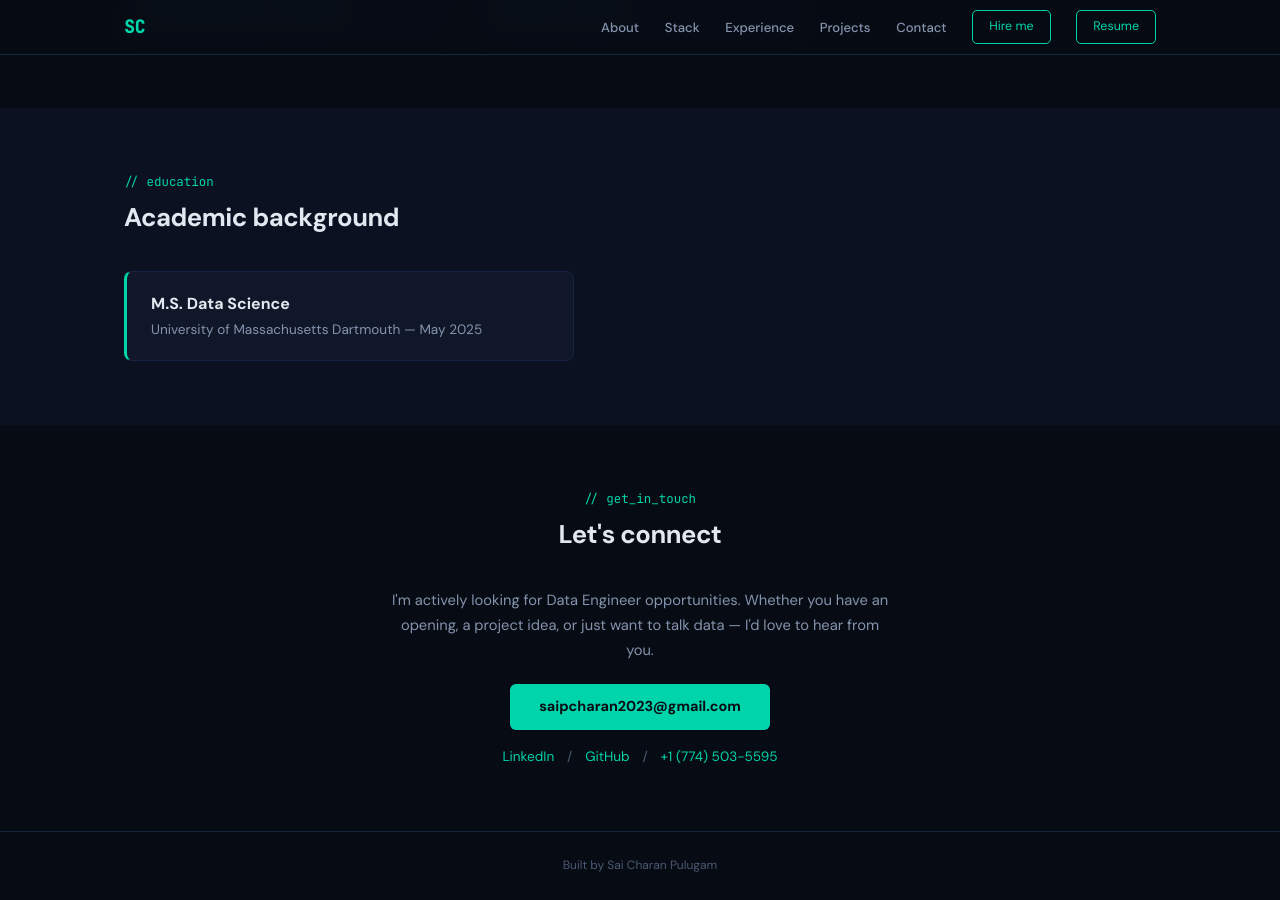
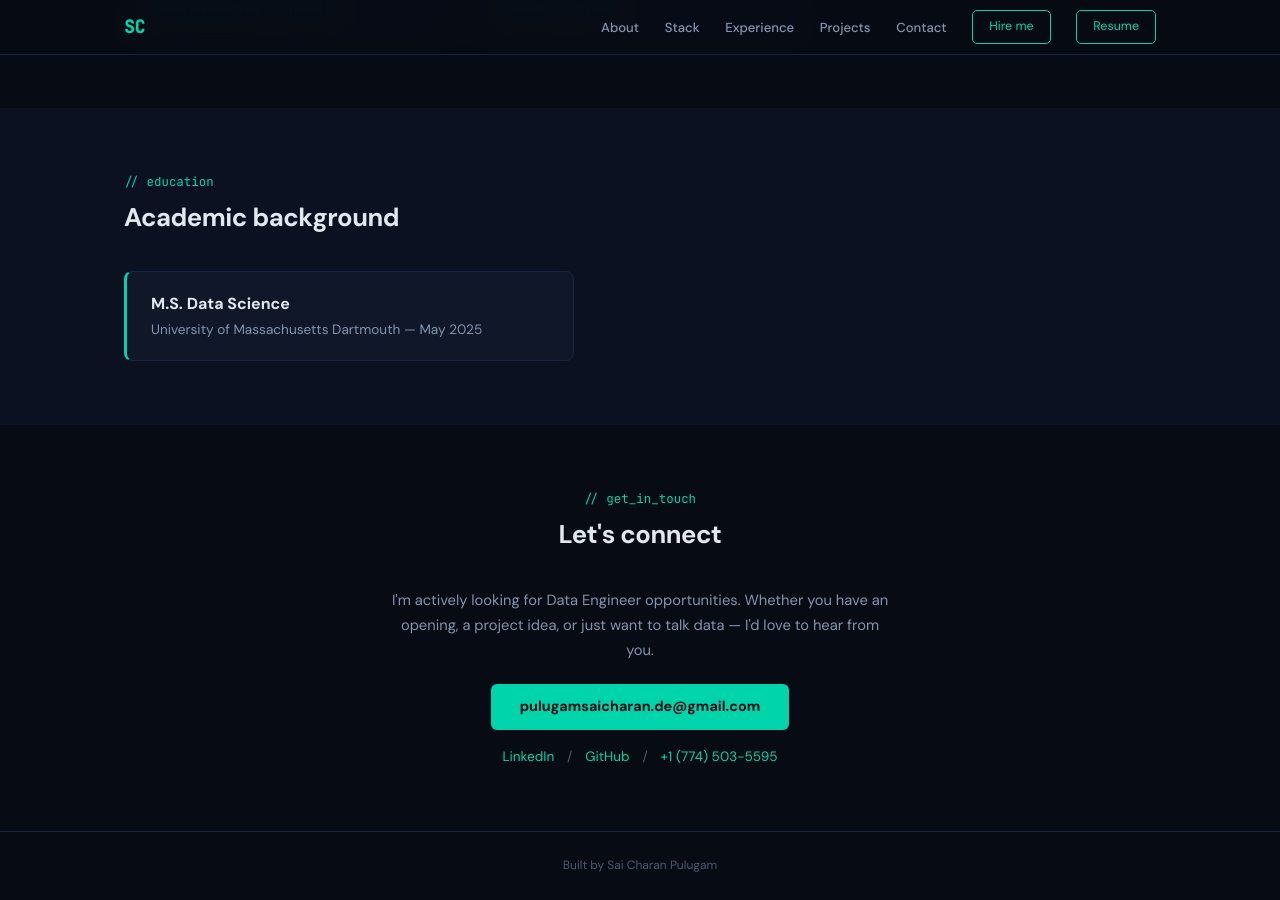
Before and after one commit to charan3129/charan3129.github.io, a Jekyll site: the page built from index.html, in a window 1280 px wide and 900 px high, scrolled down 2789 px. Built offline with Jekyll 4.4.1, drawn with Linux system fonts in a browser that asks for light colours.

Commit message:
Update index.html

```diff
--- a/index.html
+++ b/index.html
@@ -13,7 +13,7 @@ title: Sai Charan Pulugam — Data Engineer
       <a href="#projects">Projects</a>
       <a href="#contact">Contact</a>
     </div>
-    <a href="mailto:saipcharan2023@gmail.com" class="nav-hire">Hire me</a>
+    <a href="mailto:pulugamsaicharan.de@gmail.com" class="nav-hire">Hire me</a>
     <a href="assets/Sai_Charan_DE.pdf" class="nav-hire">Resume</a>
     <button class="menu-btn" onclick="document.querySelector('.nav-links').classList.toggle('open')">&#9776;</button>
   </div>
@@ -37,7 +37,7 @@ title: Sai Charan Pulugam — Data Engineer
       <div class="hero-btns">
         <a href="https://github.com/charan3129" class="btn bp" target="_blank">GitHub</a>
         <a href="https://www.linkedin.com/in/psai-3a7156385/" class="btn bo" target="_blank">LinkedIn</a>
-        <a href="mailto:saipcharan2023@gmail.com" class="btn bo">Email me</a>
+        <a href="mailto:pulugamsaicharan.de@gmail.com" class="btn bo">Email me</a>
       </div>
     </div>
   </div>
@@ -123,7 +123,7 @@ title: Sai Charan Pulugam — Data Engineer
     <p class="tag">// get_in_touch</p>
     <h2 class="sec-title">Let's connect</h2>
     <p class="contact-desc">I'm actively looking for Data Engineer opportunities. Whether you have an opening, a project idea, or just want to talk data — I'd love to hear from you.</p>
-    <a href="mailto:saipcharan2023@gmail.com" class="btn bp btn-big">saipcharan2023@gmail.com</a>
+    <a href="mailto:pulugamsaicharan.de@gmail.com" class="btn bp btn-big">pulugamsaicharan.de@gmail.com</a>
     <div class="social">
       <a href="https://www.linkedin.com/in/psai-3a7156385/" target="_blank">LinkedIn</a>
       <span>/</span>
```
